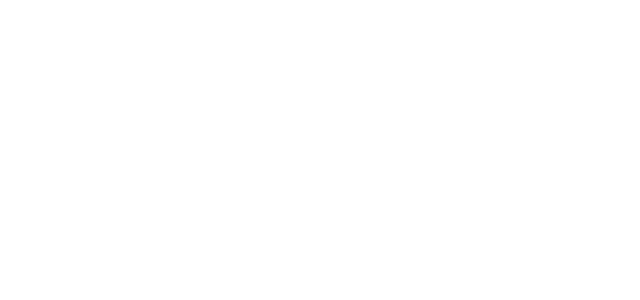
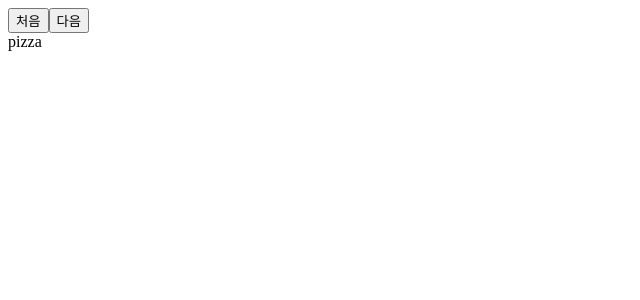
Before and after one commit to Colin1783/react_study, a React (Vite) app: page / in a window 1280 px wide. Shown: the top 300 px of the page, without its empty margins (0-640 px from the left). Built offline with nearby package versions, Linux system fonts and the light colour scheme.

Commit message:
상태예제2) state 변경되면 다시 그려짐 state를 꼭 출력하는 용도로 사용하지 않아도 됨 가공해서 사용 가능

```diff
--- a/src/App.jsx
+++ b/src/App.jsx
@@ -1,7 +1,22 @@
-import React from "react";
+import React, { useState } from "react";
+
+const foods = ["pizza", "hamburger", "sushi", "ramen", "taco"];
 
 function App(props) {
-  return <div></div>;
+  const [index, setIndex] = useState(0);
+  const food = foods[index];
+
+  return (
+    <div>
+      {index > 0 && <button onClick={() => setIndex(index - 1)}>이전</button>}
+      <button onClick={() => setIndex(0)}>처음</button>
+      {index < foods.length - 1 && (
+        <button onClick={() => setIndex(index + 1)}>다음</button>
+      )}
+
+      <div>{food}</div>
+    </div>
+  );
 }
 
 export default App;
```
